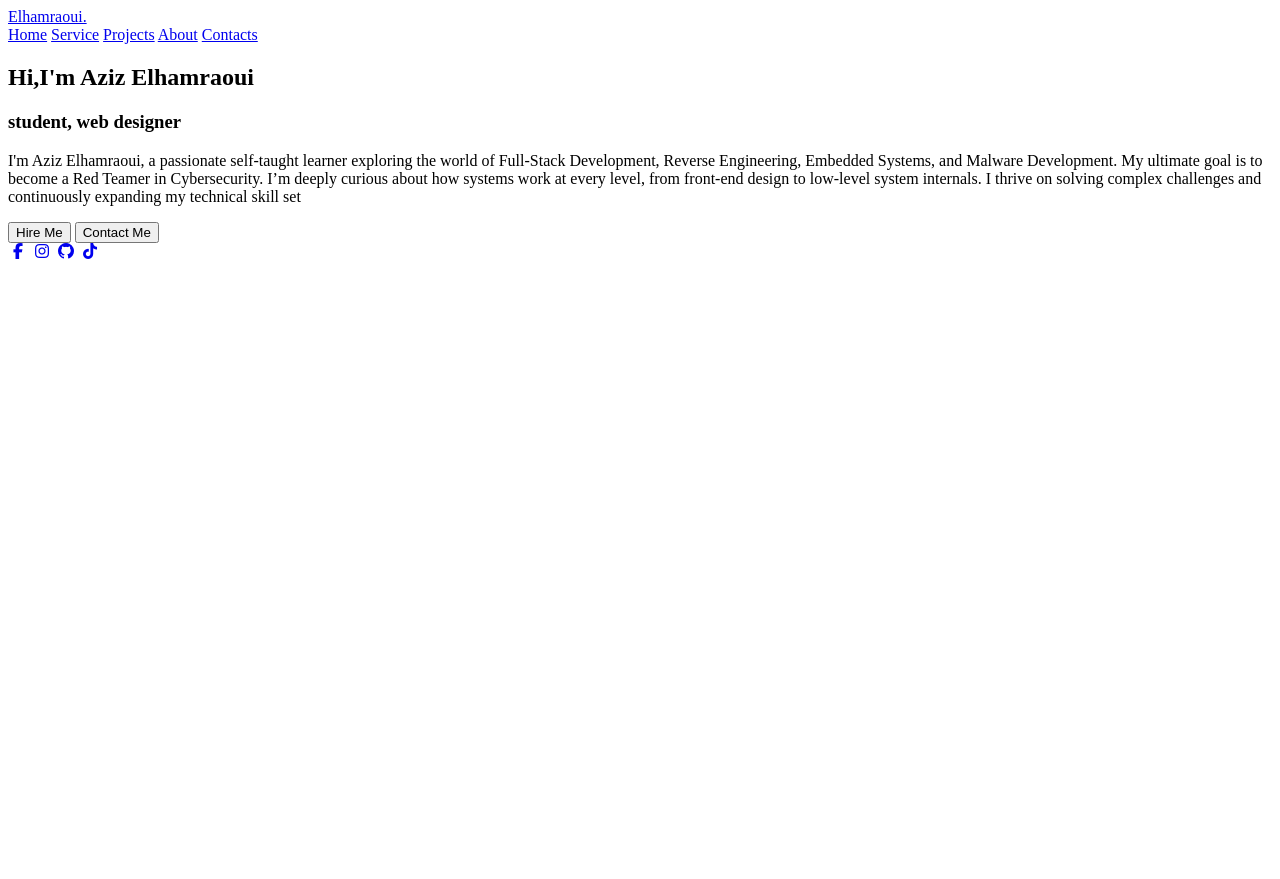
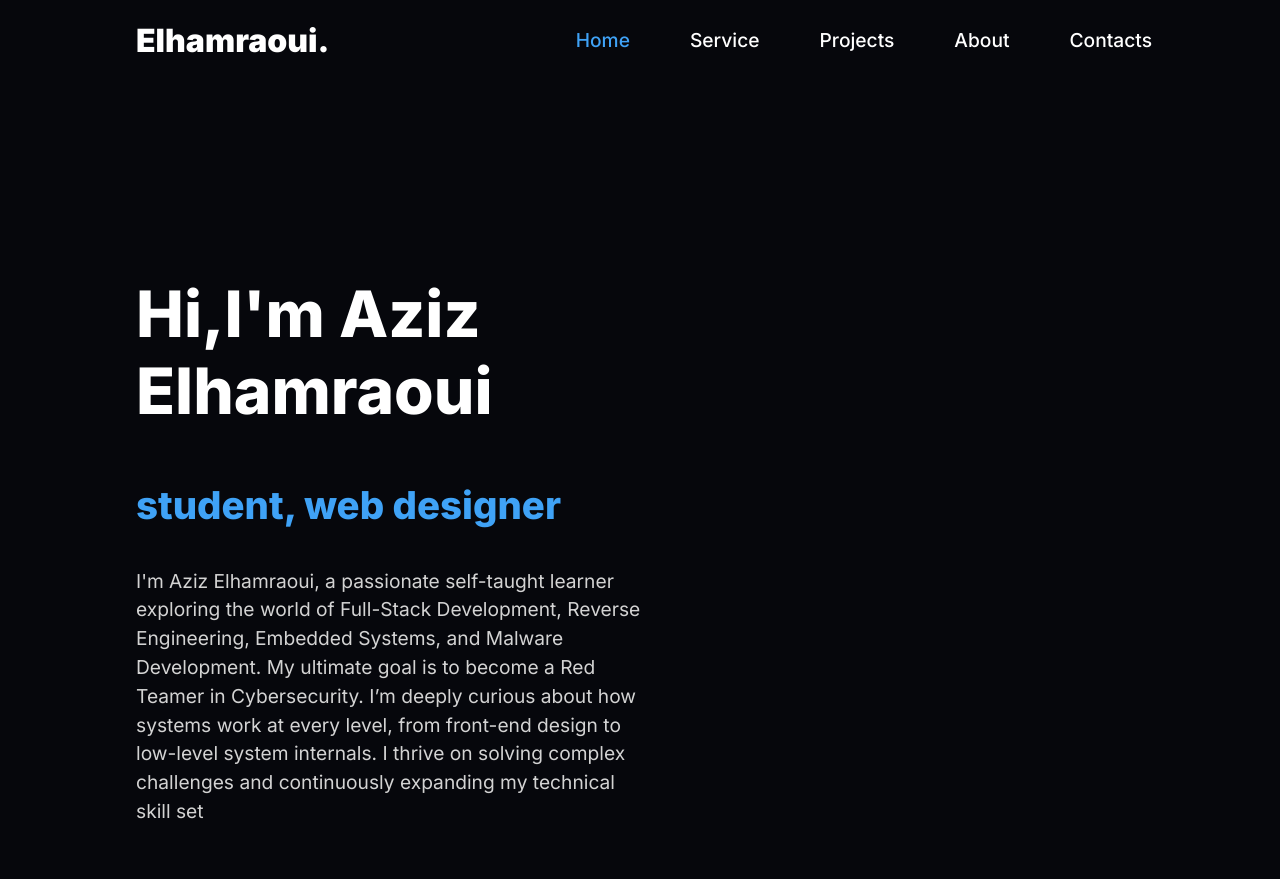
Before and after one commit to Uyviiq/portfolio, a plain HTML site: page index.html in a window 1280 px wide. Shown: the top 879 px of the page. Before the commit the page ends 800 px from the top, so only its background shows below. Drawn offline with Linux system fonts and the light colour scheme.

Commit message:
Update index.html

```diff
--- a/index.html
+++ b/index.html
@@ -12,7 +12,7 @@
 <!--font awesome-->
 <link rel="stylesheet" href="https://cdnjs.cloudflare.com/ajax/libs/font-awesome/7.0.0/css/all.min.css" />
 <!--style css-->
-<link rel="stylesheet" href="myversion.css">
+<link rel="stylesheet" href="style.css">
 </head>
 <body>
     <!--header section-->
```
